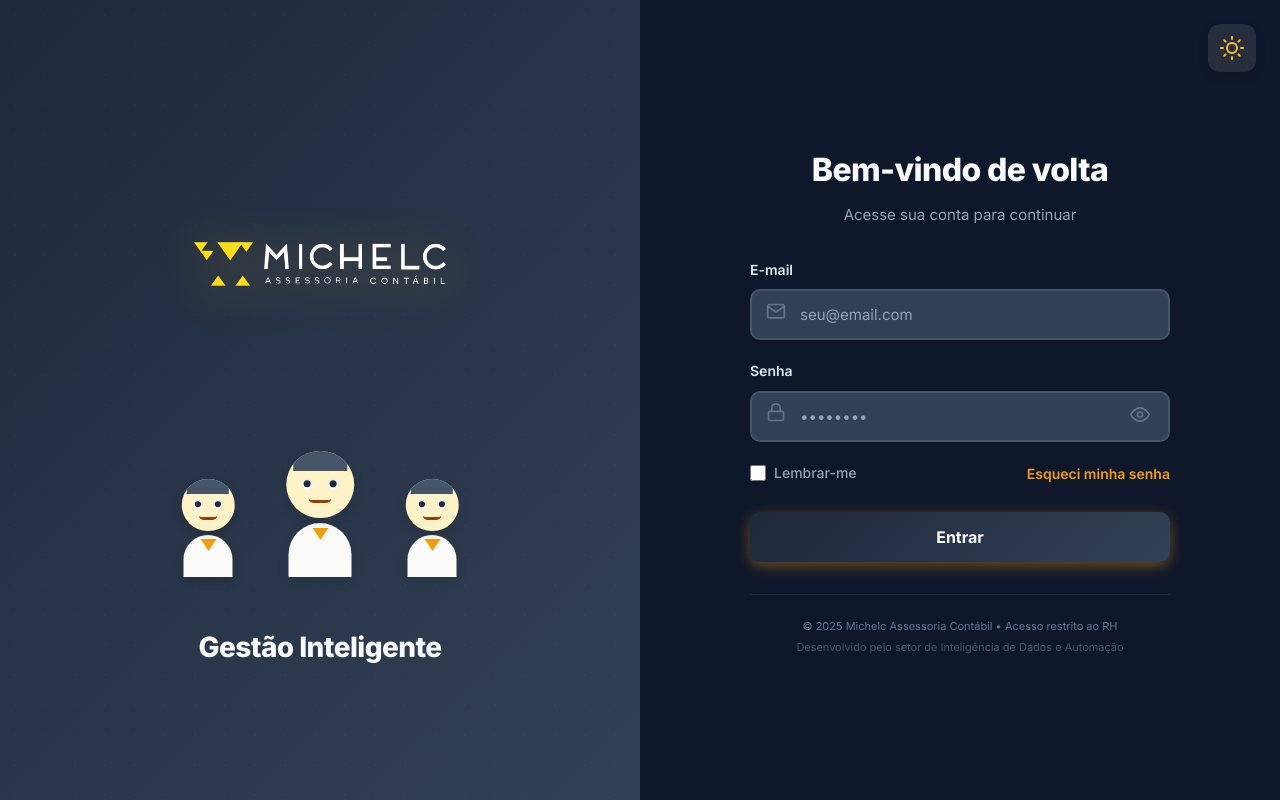
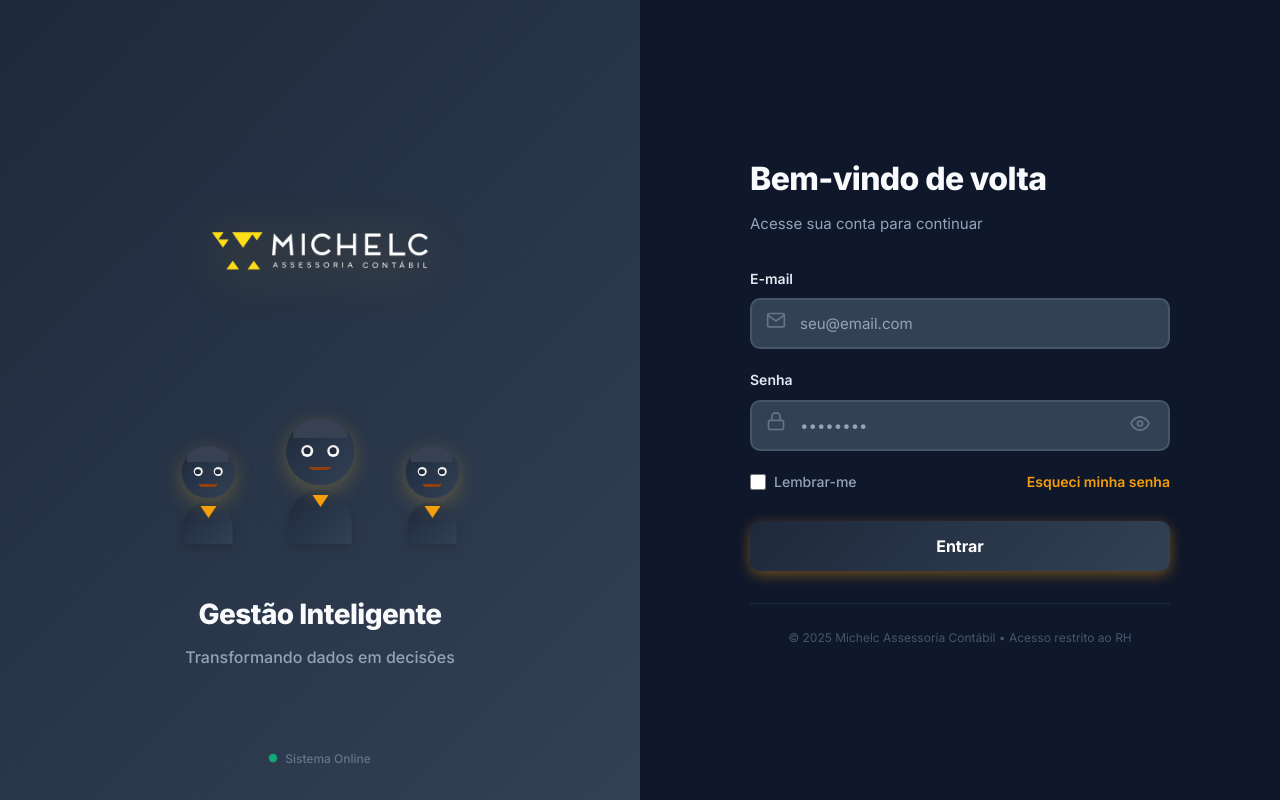
Before and after one commit to matheusrubel/painel-rh, a React (Vite) app: page / in a window 1280 px wide. Built offline with nearby package versions, Linux system fonts and the light colour scheme.

Commit message:
Revert "login"
This reverts commit 5d97b43e834f9b479d5941046f93fa0d07d7c3ac.

```diff
--- a/src/components/Login.jsx
+++ b/src/components/Login.jsx
@@ -4,7 +4,7 @@ import { useTheme } from '../contexts/ThemeContext';
 
 
 export default function Login({ onLogin }) {
-  const { isDark, toggleTheme } = useTheme();
+  const { isDark } = useTheme();
   const [email, setEmail] = useState('');
   const [senha, setSenha] = useState('');
   const [erro, setErro] = useState('');
@@ -91,7 +91,7 @@ export default function Login({ onLogin }) {
         transition: 'transform 0.4s ease',
         animation: erroAnimacao ? 'shake 0.5s ease' : 'none'
       }}>
-        {/* Corpo - Branco/creme claro */}
+        {/* Corpo - FIXO tema claro */}
         <div style={{
           position: 'absolute',
           bottom: 0,
@@ -99,9 +99,9 @@ export default function Login({ onLogin }) {
           transform: 'translateX(-50%)',
           width: `${tamanho * 0.7}px`,
           height: `${tamanho * 0.6}px`,
-          background: '#fafaf8',
+          background: 'linear-gradient(135deg, #e5e7eb 0%, #d1d5db 100%)',
           borderRadius: `${tamanho * 0.35}px ${tamanho * 0.35}px 0 0`,
-          boxShadow: '0 4px 12px rgba(0,0,0,0.12)'
+          boxShadow: '0 4px 12px rgba(0,0,0,0.15)'
         }}>
           {/* Gravata */}
           <div style={{
@@ -117,7 +117,7 @@ export default function Login({ onLogin }) {
           }} />
         </div>
 
-        {/* Cabeça - Bege claro */}
+        {/* Cabeça - FIXO tema claro */}
         <div style={{
           position: 'absolute',
           top: 0,
@@ -125,20 +125,20 @@ export default function Login({ onLogin }) {
           transform: 'translateX(-50%)',
           width: `${tamanho * 0.75}px`,
           height: `${tamanho * 0.75}px`,
-          background: '#fef3c7',
+          background: 'linear-gradient(135deg, #fef3c7 0%, #fde68a 100%)',
           borderRadius: '50%',
-          boxShadow: '0 4px 12px rgba(0,0,0,0.1)',
+          boxShadow: '0 6px 20px rgba(251, 191, 36, 0.25)',
           transition: 'transform 0.5s cubic-bezier(0.4, 0, 0.2, 1)',
           overflow: 'hidden'
         }}>
-          {/* Chapéu/Cabelo - Cinza escuro */}
+          {/* Chapéu/Cabelo - FIXO */}
           <div style={{
             position: 'absolute',
             top: '-5%',
             left: '10%',
             right: '10%',
             height: '35%',
-            background: '#475569',
+            background: '#374151',
             borderRadius: '50% 50% 0 0'
           }} />
 
@@ -245,64 +245,8 @@ export default function Login({ onLogin }) {
       display: 'flex',
       background: isDark
         ? 'linear-gradient(135deg, #0f172a 0%, #1e293b 100%)'
-        : 'linear-gradient(135deg, #f8fafc 0%, #e2e8f0 100%)',
-      position: 'relative'
+        : 'linear-gradient(135deg, #f8fafc 0%, #e2e8f0 100%)'
     }}>
-      {/* Botão de Tema */}
-      <button
-        onClick={toggleTheme}
-        style={{
-          position: 'absolute',
-          top: '1.5rem',
-          right: '1.5rem',
-          width: '48px',
-          height: '48px',
-          borderRadius: '12px',
-          border: 'none',
-          background: isDark
-            ? 'rgba(255, 255, 255, 0.1)'
-            : 'rgba(15, 23, 42, 0.1)',
-          backdropFilter: 'blur(10px)',
-          cursor: 'pointer',
-          display: 'flex',
-          alignItems: 'center',
-          justifyContent: 'center',
-          transition: 'all 0.3s ease',
-          boxShadow: '0 4px 12px rgba(0, 0, 0, 0.1)',
-          zIndex: 1000
-        }}
-        onMouseEnter={(e) => {
-          e.currentTarget.style.transform = 'scale(1.05)';
-          e.currentTarget.style.background = isDark
-            ? 'rgba(255, 255, 255, 0.15)'
-            : 'rgba(15, 23, 42, 0.15)';
-        }}
-        onMouseLeave={(e) => {
-          e.currentTarget.style.transform = 'scale(1)';
-          e.currentTarget.style.background = isDark
-            ? 'rgba(255, 255, 255, 0.1)'
-            : 'rgba(15, 23, 42, 0.1)';
-        }}
-      >
-        {isDark ? (
-          <svg width="24" height="24" viewBox="0 0 24 24" fill="none" stroke="#fbbf24" strokeWidth="2" strokeLinecap="round" strokeLinejoin="round">
-            <circle cx="12" cy="12" r="5"/>
-            <line x1="12" y1="1" x2="12" y2="3"/>
-            <line x1="12" y1="21" x2="12" y2="23"/>
-            <line x1="4.22" y1="4.22" x2="5.64" y2="5.64"/>
-            <line x1="18.36" y1="18.36" x2="19.78" y2="19.78"/>
-            <line x1="1" y1="12" x2="3" y2="12"/>
-            <line x1="21" y1="12" x2="23" y2="12"/>
-            <line x1="4.22" y1="19.78" x2="5.64" y2="18.36"/>
-            <line x1="18.36" y1="5.64" x2="19.78" y2="4.22"/>
-          </svg>
-        ) : (
-          <svg width="24" height="24" viewBox="0 0 24 24" fill="none" stroke="#1f2937" strokeWidth="2" strokeLinecap="round" strokeLinejoin="round">
-            <path d="M21 12.79A9 9 0 1 1 11.21 3 7 7 0 0 0 21 12.79z"/>
-          </svg>
-        )}
-      </button>
-
       {/* Lado Esquerdo - Bonecos */}
       <div style={{
         flex: '1',
@@ -336,8 +280,8 @@ export default function Login({ onLogin }) {
             src={isDark ? "/logo.png" : "/logoPreta.png"}
             alt="Michelc Assessoria Contábil"
             style={{
-              width: 280,
-              height: 280,
+              width: 240,
+              height: 240,
               objectFit: 'contain',
               display: 'block',
               margin: '0 auto',
@@ -377,6 +321,37 @@ export default function Login({ onLogin }) {
           }}>
             Gestão Inteligente
           </h2>
+          <p style={{
+            fontSize: '1rem',
+            color: isDark ? '#94a3b8' : '#64748b',
+            fontWeight: 500
+          }}>
+            Transformando dados em decisões
+          </p>
+        </div>
+
+        {/* Status */}
+        <div style={{
+          position: 'absolute',
+          bottom: '2rem',
+          display: 'flex',
+          gap: '0.5rem',
+          alignItems: 'center'
+        }}>
+          <div style={{
+            width: '8px',
+            height: '8px',
+            borderRadius: '50%',
+            background: '#10b981',
+            animation: 'pulse 2s infinite'
+          }} />
+          <span style={{
+            fontSize: '0.75rem',
+            color: isDark ? '#64748b' : '#9ca3af',
+            fontWeight: 500
+          }}>
+            Sistema Online
+          </span>
         </div>
       </div>
 
@@ -390,7 +365,7 @@ export default function Login({ onLogin }) {
         background: isDark ? '#0f172a' : '#ffffff'
       }}>
         <div style={{ width: '100%', maxWidth: '420px' }}>
-          <div style={{ marginBottom: '2rem', textAlign: 'center' }}>
+          <div style={{ marginBottom: '2rem' }}>
             <h1 style={{
               fontSize: '2rem',
               fontWeight: 800,
@@ -665,18 +640,10 @@ export default function Login({ onLogin }) {
             textAlign: 'center'
           }}>
             <p style={{
-              color: isDark ? '#64748b' : '#94a3b8',
-              fontSize: '0.6876rem',
-              lineHeight: '1.4'
+              color: isDark ? '#475569' : '#9ca3af',
+              fontSize: '0.75rem'
             }}>
               © 2025 Michelc Assessoria Contábil • Acesso restrito ao RH
-            </p>
-            <p style={{
-              color: isDark ? '#475569' : '#a1a1aa',
-              fontSize: '0.685rem',
-              marginTop: '0.25rem'
-            }}>
-              Desenvolvido pelo setor de Inteligência de Dados e Automação
             </p>
           </div>
         </div>
```
